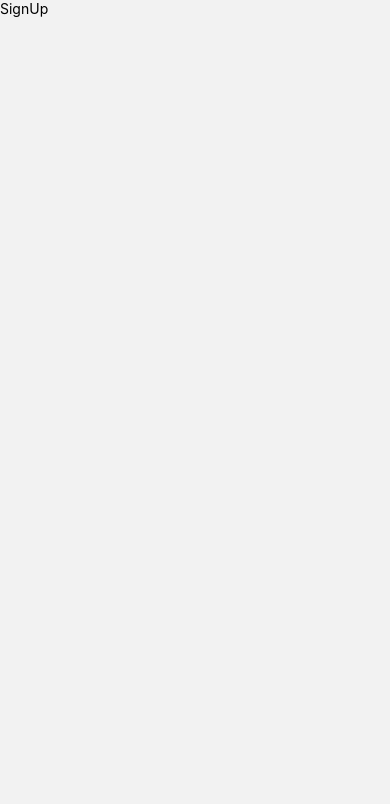
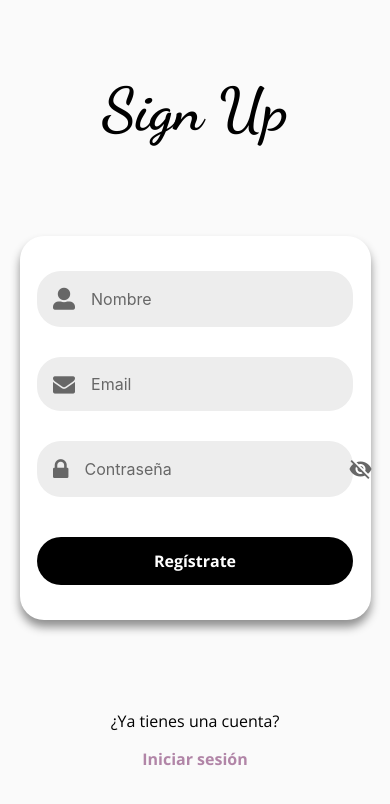
Before and after one commit to GwynethS/AppPetParadise, a React Native app: screen /SignUp in a window 390 px wide. Shown: the top 804 px of the page. Built offline with nearby package versions, Linux system fonts and the light colour scheme.

Commit message:
Sign up screen design

```diff
--- a/src/screens/SignUp.js
+++ b/src/screens/SignUp.js
@@ -1,14 +1,114 @@
-import { StyleSheet, Text, View } from 'react-native'
-import React from 'react'
+import {
+  ScrollView,
+  StatusBar,
+  StyleSheet,
+  Text,
+  TouchableOpacity,
+  View,
+} from "react-native";
+import React from "react";
+import Input from "../components/Input";
+import InputPassword from "../components/InputPassword";
+import ButtonFlatOpacity from "../components/ButtonFlatOpacity";
+import FontAwesome from "@expo/vector-icons/FontAwesome";
+import FontAwesome5 from '@expo/vector-icons/FontAwesome5';
+import { colors } from "../global/colors";
 
-const SignUp = () => {
+const SignUp = ({ navigation }) => {
+  const redirectTo = () => {
+    navigation.navigate("Login");
+  };
+
   return (
-    <View>
-      <Text>SignUp</Text>
-    </View>
-  )
-}
+    <ScrollView
+      contentContainerStyle={styles.scrollContainer}
+      showsVerticalScrollIndicator={false}
+    >
+      <StatusBar
+        barStyle="dark-content"
+        backgroundColor={colors.background}
+      ></StatusBar>
+      <View style={styles.headerContainer}>
+        <Text style={styles.textHeader1}>Sign Up</Text>
+      </View>
+      <View style={styles.formContainer}>
+        <View style={styles.inputsContainer}>
+          <Input placeholder="Nombre">
+          <FontAwesome5 name="user-alt" size={22} color="#676767" />
+          </Input>
+          <Input placeholder="Email">
+            <FontAwesome name="envelope" size={22} color="#676767" />
+          </Input>
+          <InputPassword></InputPassword>
+        </View>
+        <ButtonFlatOpacity text="Regístrate"></ButtonFlatOpacity>
+      </View>
 
-export default SignUp
+      <View style={styles.toLoginContainer}>
+        <Text style={styles.textParagraph}>¿Ya tienes una cuenta?</Text>
+        <TouchableOpacity activeOpacity={0.9} onPress={redirectTo}>
+          <Text style={[styles.textParagraph, styles.textLink]}>
+            Iniciar sesión
+          </Text>
+        </TouchableOpacity>
+      </View>
+    </ScrollView>
+  );
+};
 
-const styles = StyleSheet.create({})
+export default SignUp;
+
+const styles = StyleSheet.create({
+  scrollContainer: {
+    flexGrow: 1,
+    backgroundColor: colors.background,
+    justifyContent: "space-evenly",
+    padding: "5%",
+  },
+  imgLogo: {
+    height: 150,
+    width: 150,
+  },
+  headerContainer: {
+    justifyContent: "center",
+  },
+  textHeader1: {
+    fontSize: 60,
+    fontFamily: "DancingScriptBold",
+    textAlign: "center",
+  },
+  formContainer: {
+    backgroundColor: "#fff",
+    borderRadius: 24,
+    paddingHorizontal: "5%",
+    paddingVertical: "10%",
+    shadowColor: "#000",
+    shadowOffset: {
+      width: 0,
+      height: 7,
+    },
+    shadowOpacity: 0.43,
+    shadowRadius: 9.51,
+
+    elevation: 15,
+    justifyContent: "space-evenly",
+    gap: 40,
+    marginVertical: "10%",
+  },
+  inputsContainer: {
+    gap: 30,
+  },
+  toLoginContainer: {
+    alignItems: "center",
+    justifyContent: 'center',
+    gap: 16,
+  },
+  textParagraph: {
+    fontFamily: "OpenSansRegular",
+    fontSize: 16,
+  },
+  textLink: {
+    fontFamily: "OpenSansBold",
+    color: colors.morado,
+  },
+});
```
